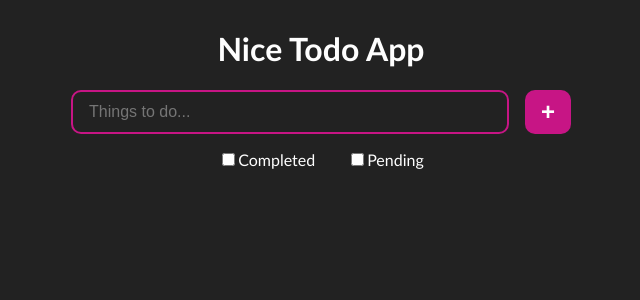
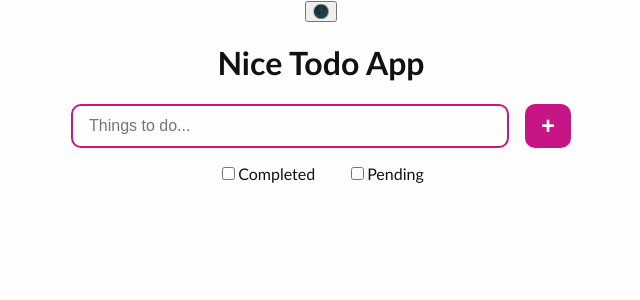
Before and after one commit to Ryomazz/10-project-react-api, a React (Vite) app in the folder 1-todo-hooks-apis/: page / in a window 1280 px wide. Shown: the top 300 px of the page, without its empty margins (319-959 px from the left). Built offline with nearby package versions, Linux system fonts and the light colour scheme.

Commit message:
Implementando el modo claro-obscuro con el localStorage

```diff
--- a/1-todo-hooks-apis/src/App.jsx
+++ b/1-todo-hooks-apis/src/App.jsx
@@ -1,14 +1,20 @@
 import Task from "./components/Task";
 import AddTaskBar from "./components/AddTaskBar";
 import SingleCheckbox from "./components/SingleCheckbox";
+import DarkLightButton from "./components/DarkLightButton";
+import { useTodoContext } from "./AppContext";
 
 function App() {
+   const { darkLightMode } = useTodoContext();
    return (
-      <div className="container">
-         <h1>Nice Todo App</h1>
-         <AddTaskBar />
-         <SingleCheckbox />
-         <Task />
+      <div className={`wrapper ${darkLightMode ? null : "light"}`}>
+         <div className="container">
+            <DarkLightButton />
+            <h1>Nice Todo App</h1>
+            <AddTaskBar />
+            <SingleCheckbox />
+            <Task />
+         </div>
       </div>
    );
 }
--- a/1-todo-hooks-apis/src/AppContext.jsx
+++ b/1-todo-hooks-apis/src/AppContext.jsx
@@ -17,6 +17,13 @@ function AppContext({ children }) {
    );
    const [taskName, setTaskName] = useState("");
    const [selected, setSelected] = useState(null);
+   const [darkLightMode, setDarkLightMode] = useState(
+      JSON.parse(localStorage.getItem("dark-light"))
+   );
+
+   useEffect(() => {
+      localStorage.setItem("dark-light", JSON.stringify(darkLightMode));
+   }, [darkLightMode]);
 
    useEffect(() => {
       localStorage.setItem("tasksLS", JSON.stringify(tasks));
@@ -46,6 +53,8 @@ function AppContext({ children }) {
             setTaskName,
             selected,
             setSelected,
+            darkLightMode,
+            setDarkLightMode,
          }}
       >
          {children}
--- a/1-todo-hooks-apis/src/components/AddTaskBar.jsx
+++ b/1-todo-hooks-apis/src/components/AddTaskBar.jsx
@@ -1,7 +1,7 @@
 import { useTodoContext } from "../AppContext";
 
 function AddTaskBar() {
-   const { handleAdd, taskName, setTaskName } = useTodoContext();
+   const { handleAdd, taskName, setTaskName, darkLightMode } = useTodoContext();
    return (
       <>
          <form className="add-bar">
@@ -10,6 +10,7 @@ function AddTaskBar() {
                placeholder="Things to do..."
                value={taskName}
                onChange={(e) => setTaskName(e.target.value)}
+               className={darkLightMode ? "" : "light"}
             />
             <button onClick={handleAdd}>+</button>
          </form>
--- /dev/null
+++ b/1-todo-hooks-apis/src/components/DarkLightButton.jsx
@@ -0,0 +1,22 @@
+import { useEffect } from "react";
+import { useTodoContext } from "../AppContext";
+
+function DarkLightButton() {
+   const { darkLightMode, setDarkLightMode } = useTodoContext();
+
+   useEffect(() => {
+      console.log(JSON.parse(localStorage.getItem("dark-light")));
+   }, [darkLightMode]);
+
+   return (
+      <section className="dark-light-button">
+         <button
+            style={{ cursor: "pointer" }}
+            onClick={() => setDarkLightMode(!darkLightMode)}
+         >
+            {darkLightMode ? "☀️" : "🌑"}
+         </button>
+      </section>
+   );
+}
+export default DarkLightButton;
--- a/1-todo-hooks-apis/src/index.css
+++ b/1-todo-hooks-apis/src/index.css
@@ -4,9 +4,23 @@ body {
    color: #fefefe;
    display: flex;
    justify-content: center;
+   padding: 0;
+   margin: 0;
+}
+
+.light {
+   background-color: #fefefe;
+   color: #111;
 }
 
 /*------ Container ------*/
+
+.wrapper {
+   width: 100vw;
+   height: 100vh;
+   display: flex;
+   justify-content: center;
+}
 
 .container {
    text-align: center;
@@ -19,6 +33,7 @@ body {
    display: flex;
    gap: 1rem;
    justify-content: center;
+
    & input {
       background-color: transparent;
       font-size: 1rem;
@@ -31,6 +46,11 @@ body {
 
       &:focus {
          border-color: rgb(221, 96, 175);
+      }
+
+      &.light {
+         background-color: #fefefe;
+         color: #111;
       }
    }
 
```
Also changed, not shown: 1 other file (tests, documents, lock files or other folders).
